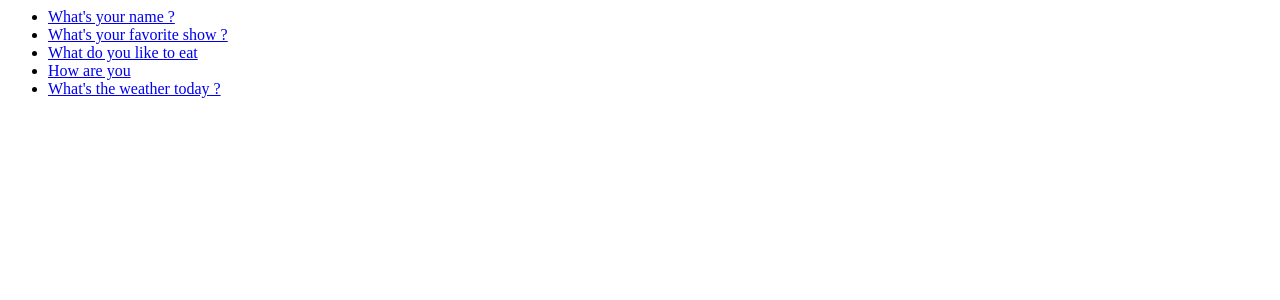
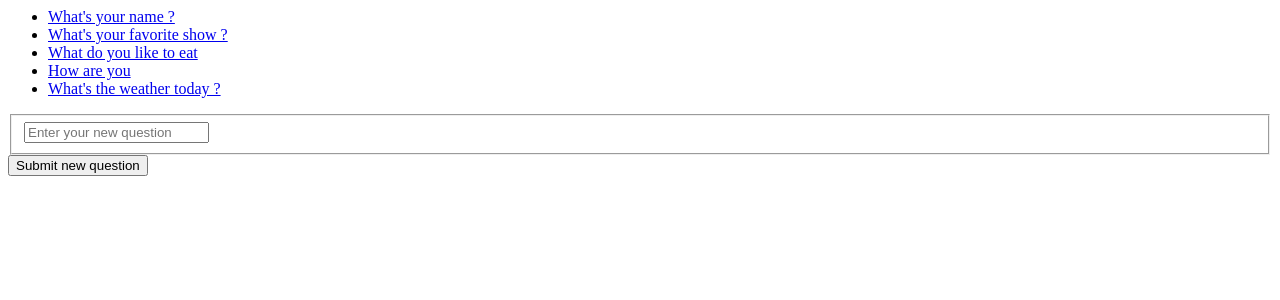
Before and after one commit to S4m0S/message_app, a Django app: page /polls/index/ in a window 1280 px wide. Shown: the top 300 px of the page. Run offline with Django 5.2, Linux system fonts and the light colour scheme; data comes from the database, SQL or seed files in the repository; both versions use the stored data as it was after the commit.

Commit message:
avancement

```diff
--- a/message_app/polls/admin.py
+++ b/message_app/polls/admin.py
@@ -1,6 +1,7 @@
 from django.contrib import admin
-from .models import Question
+from .models import Question, Choice
 
 admin.site.register(Question)
+admin.site.register(Choice)
 
 # Register your models here.
--- a/message_app/polls/templates/polls/index.html
+++ b/message_app/polls/templates/polls/index.html
@@ -1,3 +1,5 @@
+<form action="{%url 'polls/new_question'%}" method ="post">
+{%csrf_token%}
 {% if latest_question_list %}
     <ul>
     {% for question in latest_question_list %}
@@ -7,3 +9,10 @@
 {% else %}
     <p>No polls are available.</p>
 {% endif %}
+
+<fieldset>
+    <input type="text" name="new_question" id="new_question" placeholder="Enter your new question" value="">
+</fieldset>
+
+<input type ="submit" value="Submit new question">
+</form>
--- a/message_app/polls/urls.py
+++ b/message_app/polls/urls.py
@@ -15,4 +15,10 @@ urlpatterns = [
 
     path("<int:question_id>/vote",views.vote,name="vote"),
 
+    path("<int:question_id>/new_choice",views.new_choice,name="new_choice"),
+
+    path("<int:question_id>/choice",views.choices,name="choice"),
+
+    path("new_question/",views.new_question,name="new_question"),
+
 ]
--- a/message_app/polls/views.py
+++ b/message_app/polls/views.py
@@ -2,6 +2,8 @@ from django.shortcuts import render, get_object_or_404
 from django.template import loader
 from .models import Question, Choice
 from django.urls import reverse
+from django.utils import timezone
+
 
 # Create your views here.
 
@@ -25,6 +27,24 @@ def details(request, question_id):
     return render(request,"polls/detail.html",{"question":question})
 
 
+def new_choice(request, question_id):
+    question = get_object_or_404(Question,pk=question_id)
+    new_choice_text = request.POST["new_choice"]
+    if(new_choice_text):
+        c = Choice.objects.create(choice_text = new_choice_text,question=question)
+        c.save()
+        return HttpResponseRedirect(f"../../polls/{question.id}")
+    else:
+        return render(
+            request,
+            "polls/new_choice.html",
+            {
+                "question":question,
+                "error_message" : "You did not enter a new choice"
+            }
+            )
+
+
 def vote(request, question_id):
     question = get_object_or_404(Question,pk=question_id)
     try:
@@ -43,3 +63,27 @@ def vote(request, question_id):
         selected_choice.save();
 
         return HttpResponseRedirect(reverse("polls:results", args=(question.id,)))
+
+
+def choices(request, question_id):
+    question = get_object_or_404(Question,pk=question_id)
+    return render(
+                request,
+                "polls/new_choice.html",
+                {
+                    "question":question
+                })
+
+
+def new_question(request):
+    try:
+        question = Question.objects.create(question_text = request.POST["new_question"],pub_date=timezone.now())
+        question.save()
+        return HttpResponseRedirect(reverse("polls:",args=(question.id,)))
+    except:
+        latest_question_list = Question.objects.order_by("-pub_date")[:5]
+        return render(request,
+                      "polls/index.html",
+                      {
+                          "latest_question_list":latest_question_list
+                      })
```
Also changed, not shown: message_app/polls/templates/polls/new_choice.html (added, +17 -0 lines), message_app/db.sqlite3.
